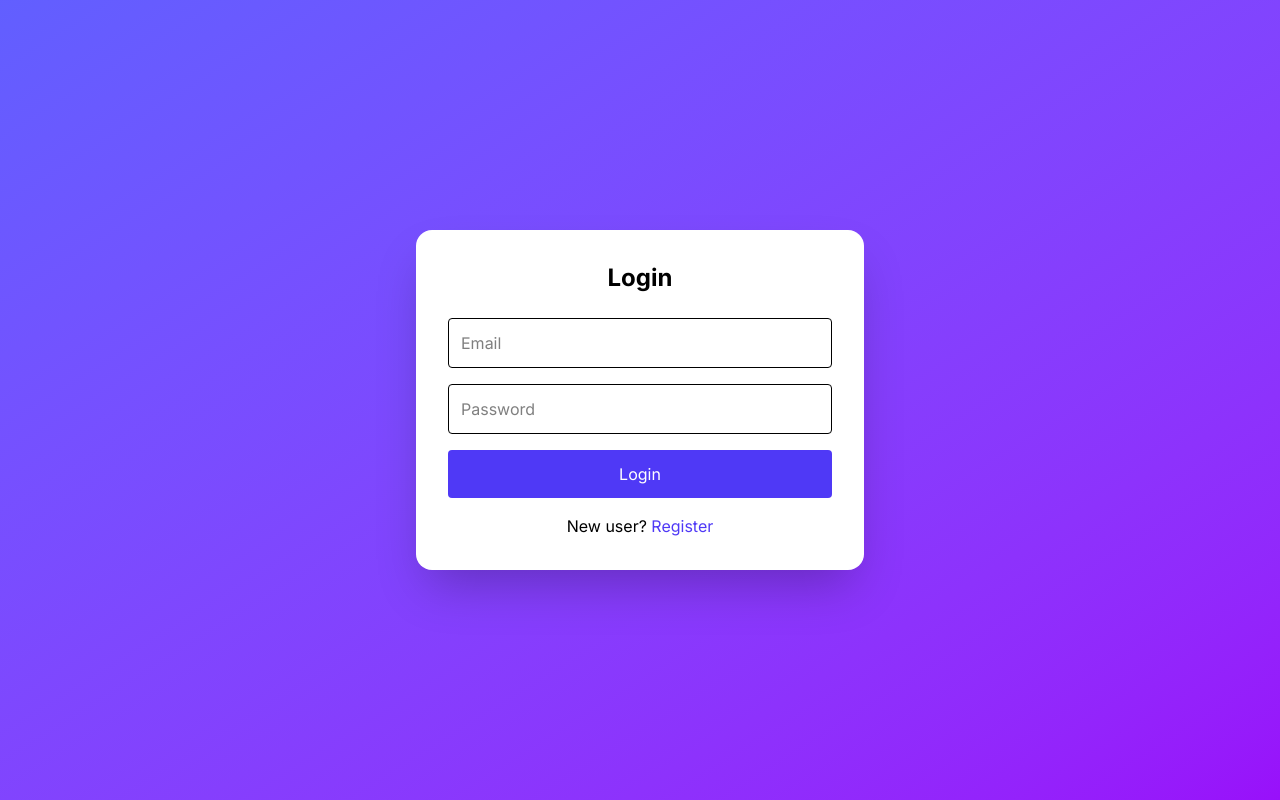
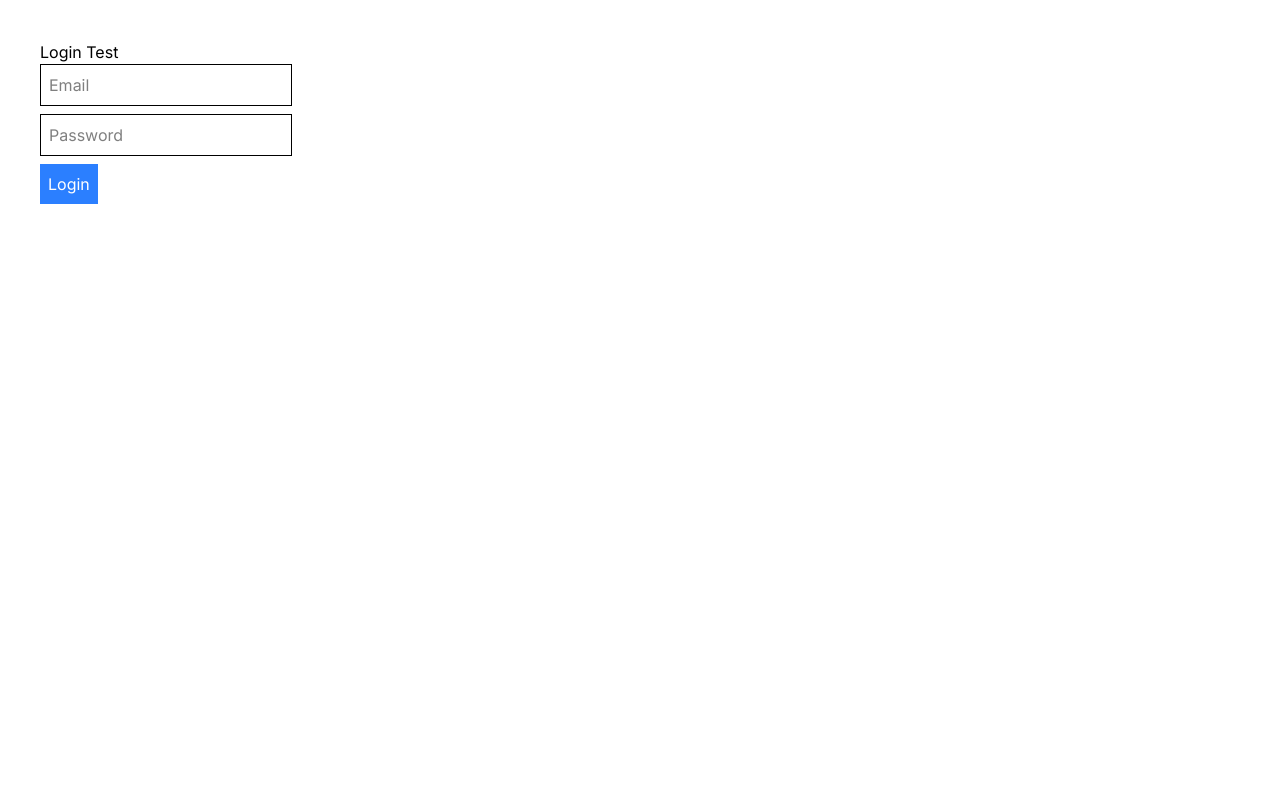
Before and after one commit to ayushipal/AI-Job-Tracker, a Next.js app: page /login in a window 1280 px wide. Built offline with nearby package versions, Linux system fonts and the light colour scheme.

Commit message:
debug login

```diff
--- a/src/app/login/page.tsx
+++ b/src/app/login/page.tsx
@@ -1,21 +1,20 @@
 'use client'
 
-import { useRouter } from 'next/navigation'
 import { useState } from 'react'
 import { signIn } from 'next-auth/react'
 
 export default function LoginPage() {
-  const router = useRouter()
+  const [message, setMessage] = useState('')
 
-  const [email, setEmail] = useState('')
-  const [password, setPassword] = useState('')
-  const [loading, setLoading] = useState(false)
-  const [error, setError] = useState('')
+  async function handleLogin(e: React.FormEvent<HTMLFormElement>) {
+    e.preventDefault()
+    setMessage('Button clicked')
 
-  const handleLogin = async (e: React.FormEvent) => {
-    e.preventDefault()
-    setLoading(true)
-    setError('')
+    const formData = new FormData(e.currentTarget)
+    const email = formData.get('email') as string
+    const password = formData.get('password') as string
+
+    console.log('Trying login...')
 
     const res = await signIn('credentials', {
       email,
@@ -23,73 +22,38 @@ export default function LoginPage() {
       redirect: false,
     })
 
-    console.log("LOGIN RESPONSE:", res)
+    console.log('LOGIN RESPONSE:', res)
 
-    if (res?.error) {
-      setError('Invalid email or password')
-      setLoading(false)
-      return
-    }
-
-    if (res?.ok) {
-      window.location.href = "/dashboard"
-    }
-
-    setLoading(false)
+    setMessage(JSON.stringify(res))
   }
 
   return (
-    <div className="flex items-center justify-center min-h-screen bg-gradient-to-br from-indigo-500 to-purple-600">
-      <form
-        onSubmit={handleLogin}
-        className="w-full max-w-md p-8 bg-white shadow-2xl rounded-2xl"
-      >
-        <h2 className="mb-6 text-2xl font-bold text-center">
-          Login
-        </h2>
+    <div className="p-10">
+      <h1>Login Test</h1>
 
+      <form onSubmit={handleLogin}>
         <input
-          type="email"
+          name="email"
           placeholder="Email"
-          value={email}
-          onChange={(e) => setEmail(e.target.value)}
-          className="w-full p-3 mb-4 border rounded"
-          required
+          className="block p-2 mb-2 border"
         />
 
         <input
+          name="password"
           type="password"
           placeholder="Password"
-          value={password}
-          onChange={(e) => setPassword(e.target.value)}
-          className="w-full p-3 mb-4 border rounded"
-          required
+          className="block p-2 mb-2 border"
         />
 
         <button
           type="submit"
-          disabled={loading}
-          className="w-full p-3 text-white bg-indigo-600 rounded"
+          className="p-2 text-white bg-blue-500"
         >
-          {loading ? 'Logging in...' : 'Login'}
+          Login
         </button>
+      </form>
 
-        {error && (
-          <p className="mt-3 text-center text-red-500">
-            {error}
-          </p>
-        )}
-
-        <p className="mt-4 text-center">
-          New user?{" "}
-          <span
-            onClick={() => router.push('/signup')}
-            className="text-indigo-600 cursor-pointer"
-          >
-            Register
-          </span>
-        </p>
-      </form>
+      <p>{message}</p>
     </div>
   )
 }
```
